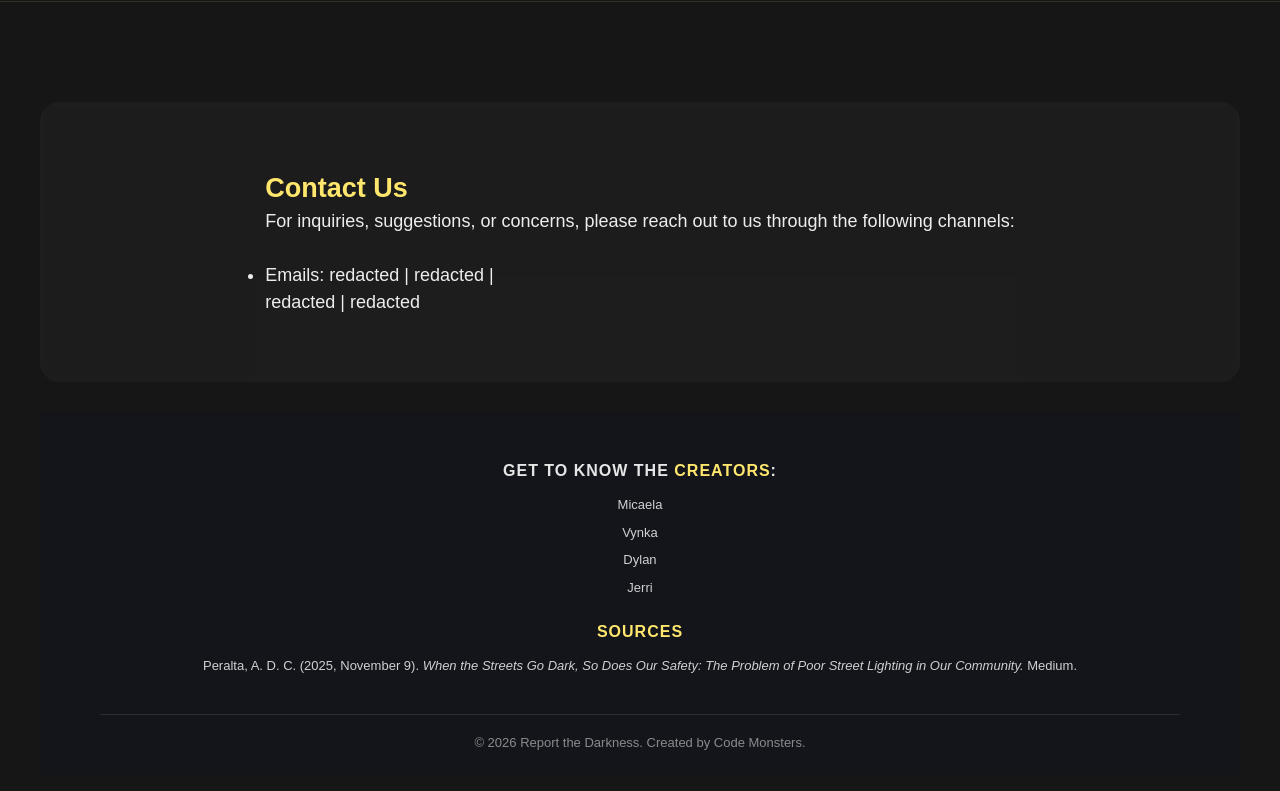
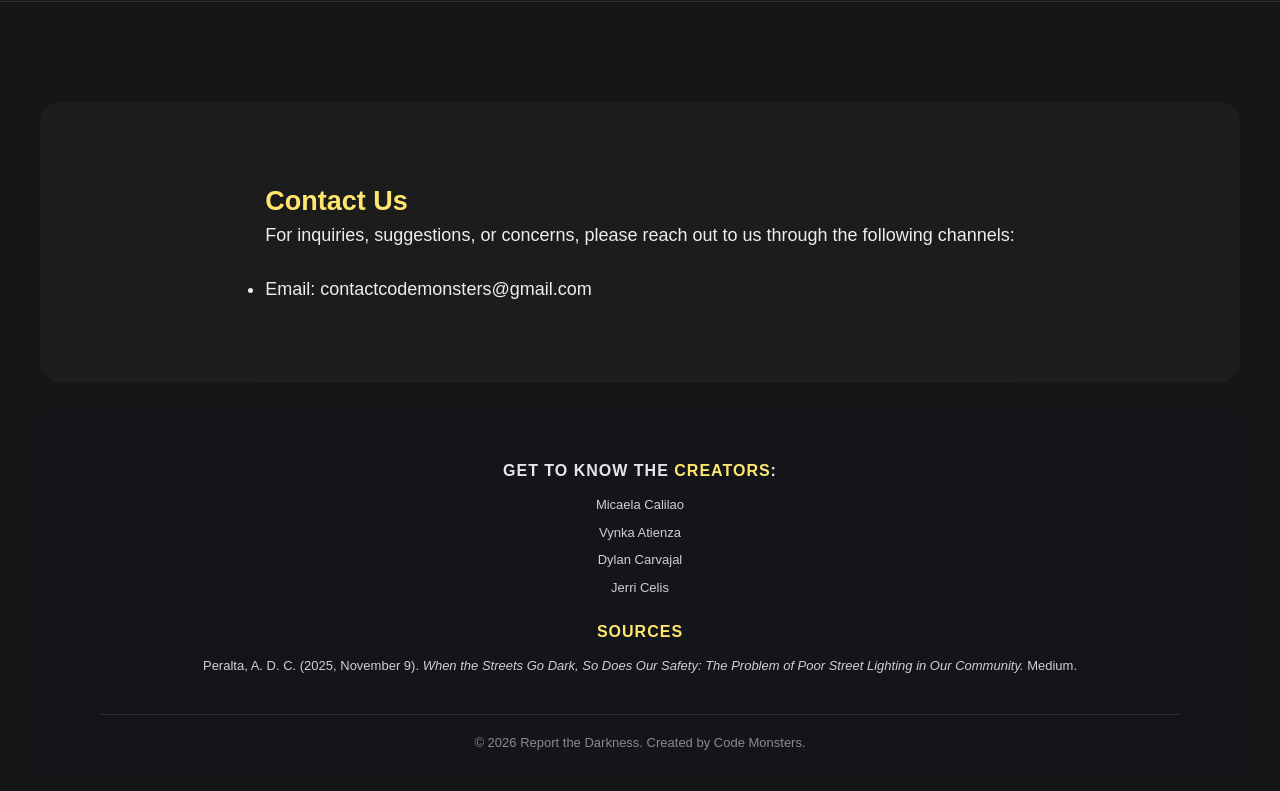
Before and after one commit to velemix/Report-the-Darkness, a Flask app: page / in a window 1280 px wide. Shown: the part 3535-4326 px from the top of the page. Run offline with Flask 3, Linux system fonts and the light colour scheme; some libraries are stand-ins or nearby versions.

Commit message:
Update app files for Resend email integration and recipient fix

```diff
--- a/templates/index.html
+++ b/templates/index.html
@@ -1138,14 +1138,8 @@
                 <br>
 
                 <ul>
-                    <li>
-                        Emails: redacted |
-                        redacted |
-                        <br>
-                        redacted |
-                        redacted
-                    </li>
-                </ul>
+    <li>Email: contactcodemonsters@gmail.com</li>
+</ul>
 
             </div>
 
@@ -1160,10 +1154,10 @@
                     <h3>Get to know the <span style="color:#ffe66d">Creators</span>:</h3>
 
                     <ul>
-                        <li>Micaela</li>
-                        <li>Vynka</li>
-                        <li>Dylan</li>
-                        <li>Jerri</li>
+                        <li>Micaela Calilao</li>
+                        <li>Vynka Atienza</li>
+                        <li>Dylan Carvajal</li>
+                        <li>Jerri Celis</li>
                     </ul>
 
                     <br>
```
